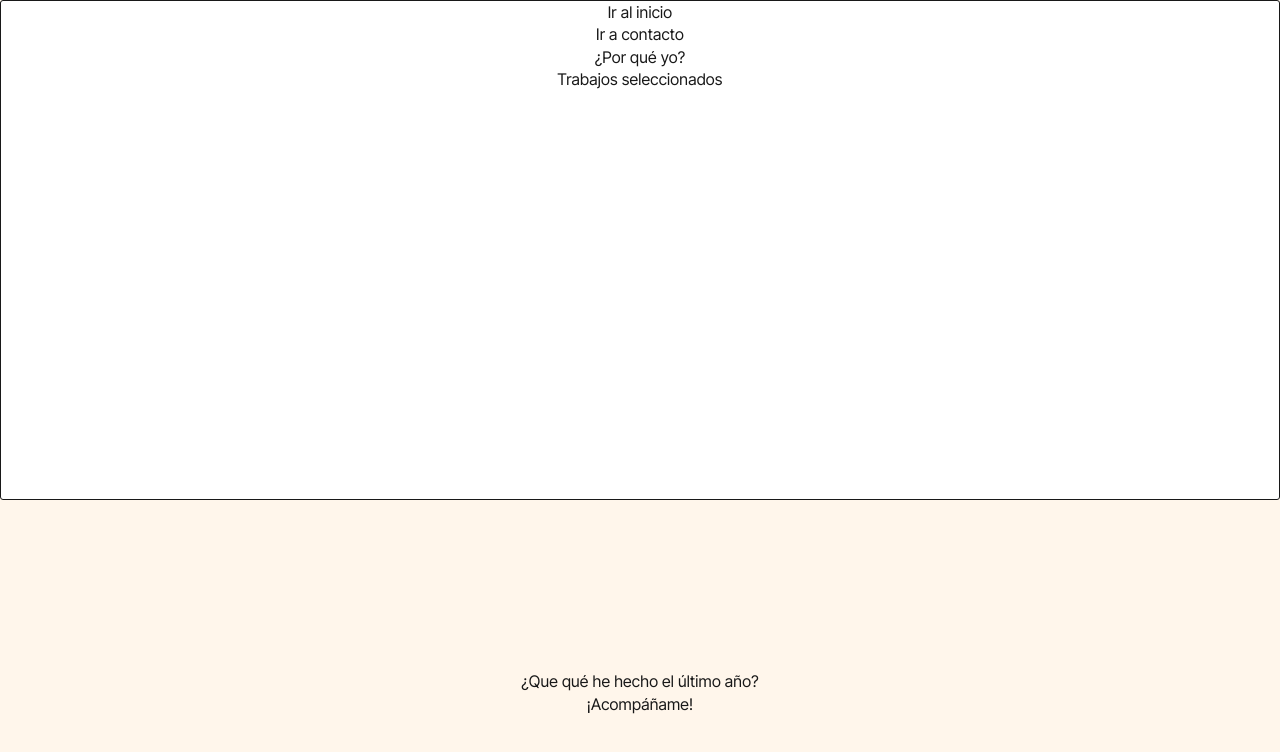
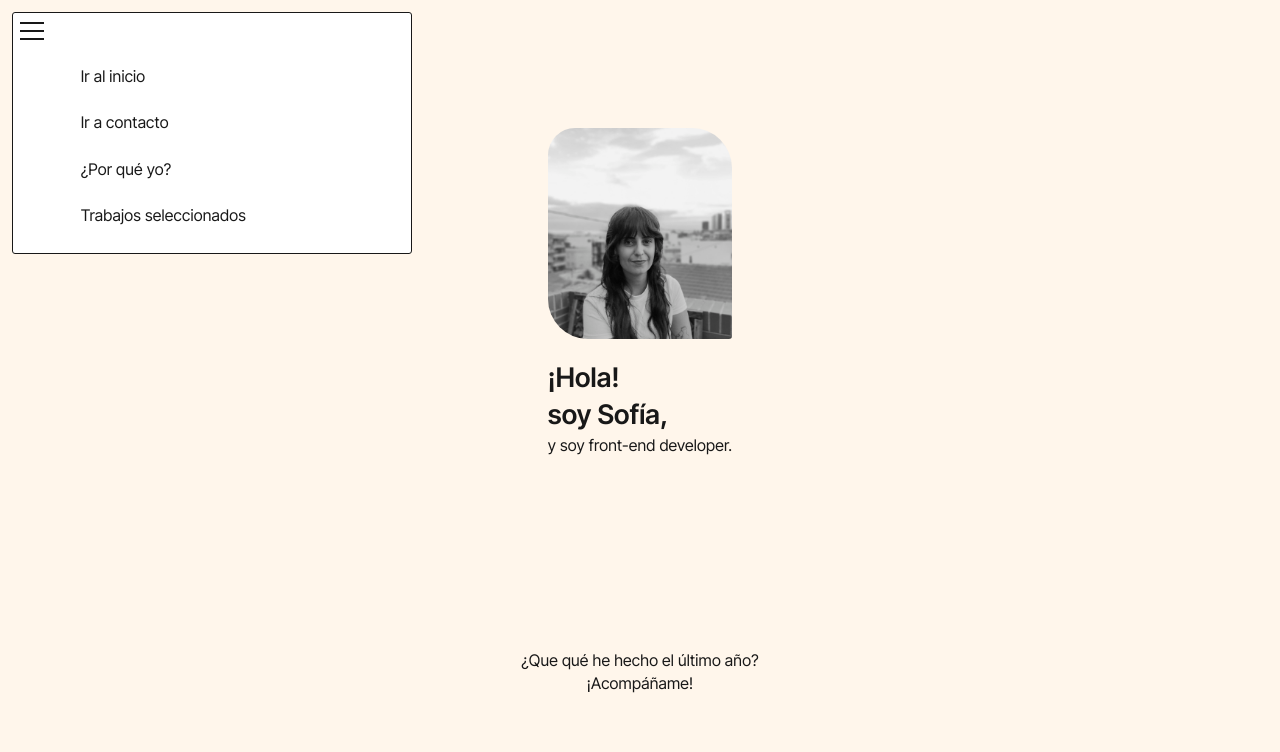
Before and after one commit to SofiaBManzano/sofia-portfolio-2022, a React (Create React App) app: page /about in a window 1280 px wide. Both pictures are taken after a click on the element 12 px from the left and 10 px from the top of the page. Shown: the top 752 px of the page. Built offline with nearby package versions, Linux system fonts and the light colour scheme.

Commit message:
wip: menu toggle

```diff
--- a/src/App.js
+++ b/src/App.js
@@ -1,7 +1,7 @@
 import "./App.scss";
 import { Route, Routes } from "react-router-dom";
 import MenuHeader from "./components/header/MenuHeader";
-import {useState} from 'react';
+import { useState } from "react";
 //import Rrss from "./components/footer/rrss/Rrss";
 import Welcome from "./components/header/Welcome";
 import NewJob from "./components/main/About/NewJob";
@@ -10,22 +10,19 @@ import Contact from "./components/main/Contact/Contact";
 import SelectedWorks from "./components/main/SelectedWorks/SelectedWorks";
 
 function App() {
-
-  const [menuOpen, setMenuOpen] = useState("u-hidden");
-
-  const updateMenu = (value) => {
-    setMenuOpen(value)
-  }
   return (
-    <div>
-      <MenuHeader menuOpen={menuOpen} updateMenu={updateMenu}/>
+    <div class="c-page">
+      {" "}
+      <MenuHeader />
       <Routes>
         <Route
           path="/"
           element={
-            <section className="c-block c-block-header">
-              <Welcome />
-            </section>
+            <>
+              <section className="c-block c-block-header">
+                <Welcome />
+              </section>
+            </>
           }
         />
         <Route
--- a/src/components/header/ItemsMenu.js
+++ b/src/components/header/ItemsMenu.js
@@ -1,19 +1,51 @@
 import { Link } from "react-router-dom";
 const ItemsMenu = (props) => {
+
+  function OptionMenu(ev) {
+    console.log(ev.target.id);
+  }
   return (
-    <nav className={`c-header-nav ${props.menuOpen}`}>
+    <nav className={`c-header-nav ${ props.menu ? "isActive" : " "}`}>
       <ul className="c-header-nav-content">
-        <li className="c-header-nav-item">
-          <Link to="/" className="c-header-nav-item-link">Ir al inicio</Link>
+        <li className="c-header-nav-content-item u-padding-top-triple ">
+          <Link
+            id="home"
+            to="/"
+            onClick={OptionMenu}
+            className="c-header-nav-content-item-link "
+          >
+            Ir al inicio
+          </Link>
         </li>
-        <li className="c-header-nav-item">
-          <Link to="/contacto" className="c-header-nav-item-link">Ir a contacto</Link>
+        <li className="c-header-nav-content-item">
+          <Link
+            id="contact"
+            to="/contacto"
+            onClick={OptionMenu}
+            className="c-header-nav-content-item-link"
+          >
+            Ir a contacto
+          </Link>
         </li>
-        <li className="c-header-nav-item">
-          <Link to="/about" className="c-header-nav-item-link">¿Por qué yo?</Link>
+        <li className="c-header-nav-content-item">
+          <Link
+            id="about"
+            to="/about"
+            onClick={OptionMenu}
+            className="c-header-nav-content-item-link"
+          >
+            ¿Por qué yo?
+          </Link>
         </li>
-        <li className="c-header-nav-item">
-          <Link to="/trabajos-seleccionados" className="c-header-nav-item-link">Trabajos seleccionados</Link>
+        <li className="c-header-nav-content-item u-padding-bottom-double ">
+          <Link
+            id="work"
+            to="/trabajos-seleccionados"
+            onClick={OptionMenu}
+            className="c-header-nav-content-item-link"
+          >
+            Trabajos seleccionados
+          </Link>
         </li>
       </ul>
     </nav>
--- a/src/components/header/ItemsMenu.scss
+++ b/src/components/header/ItemsMenu.scss
@@ -1,17 +1,45 @@
 .c-header-nav{
+ display: none;
+    width: 100%;
+    position: absolute;
+    top: 0;
+    margin: auto;
+    z-index: 10;
+&.isActive{
+display:block;
+}
+&-content{
   background-color: $white-color;
   border: 1px solid $black-color;
   border-radius: 3px;
-  height: 500px;
-    position: absolute;
-    top: 0;
-z-index: 10;
-    width: 100%;
+  position: absolute;
+  width: 90%;
 
-&-content{
-display: flex;
-flex-direction: column;
-justify-content: center;
-align-items: center;
+  display: flex;
+  flex-direction: column;
+  align-items: flex-start;
+  @include desktop{
+    width: 400px;
+    top: 12px;
+    left: 12px;
+  }
+&-item{
+  width: 100%;
+&-link{
+  display: block;
+  padding-top: 12px;
+  padding-bottom: 12px;
+  padding-left: 21%;
+  @include desktop{
+    padding-left: 17%;
+  }
+}
+@include desktop{
+&-link:hover{
+
+background-color: $secondary-color-light;
+
+}}
 }
 }
+}
--- a/src/components/header/MenuHeader.js
+++ b/src/components/header/MenuHeader.js
@@ -1,19 +1,17 @@
 import ItemsMenu from "./ItemsMenu";
+import { useState } from "react";
 const MenuHeader = (props) => {
-  function changeState() {
-    if (props.menuOpen === "u-hidden") {
-      props.updateMenu("");
-    } else {
-      props.updateMenu("u-hidden");
-    }
+  const [menu, setMenu] = useState(false);
+  const toggleMenu = () =>{
+    setMenu(!menu)
   }
   return (
-    <>
-      <div className="c-header__content-menu" onClick={changeState}>
+    <section className="c-header">
+      <div className="c-header__content-menu" onClick={toggleMenu}>
         <div className="c-header__menu"> </div>
       </div>
-      <ItemsMenu menuOpen={props.menuOpen} />
-    </>
+      <ItemsMenu menu={menu} />
+    </section>
   );
 };
 export default MenuHeader;
--- a/src/components/header/MenuHeader.scss
+++ b/src/components/header/MenuHeader.scss
@@ -9,9 +9,14 @@
 }
 .c-header__content-menu {
     cursor: pointer;
-    margin-right: 15px;
-    max-width: 24px;
+    position: fixed;
+    z-index: 999;
+
+    margin: 20px;
+
+    width: 24px;
     height: 21px;
     display: flex;
     align-items: center;
+
 }
--- a/src/styles/Global.scss
+++ b/src/styles/Global.scss
@@ -49,7 +49,9 @@ body {
     }
 }
 
-
+ .c-page{
+    height:100vh;
+ }
 .c-block-title{
 font-size: 24px;
 width: fit-content;
@@ -92,6 +94,9 @@ display: inline;
   .u-padding-bottom{
 padding-bottom: 2px;
   }
-  .u-padding-top{
-    padding-top: 2px;
+  .u-padding-top-triple{
+    padding-top: 40px;
       }
+  .u-padding-bottom-double{
+        padding-bottom: 14px;
+          }
--- a/src/styles/Variables.scss
+++ b/src/styles/Variables.scss
@@ -7,3 +7,4 @@ $black-color: rgb(24, 24, 24);
 $white-color: rgb(255, 255, 255);
 $primary-color: rgb(255, 246, 235);
 $secondary-color: #698696;
+$secondary-color-light: #a5bbc779;
```
Also changed, not shown: src/App.scss (line endings or trailing spaces).
